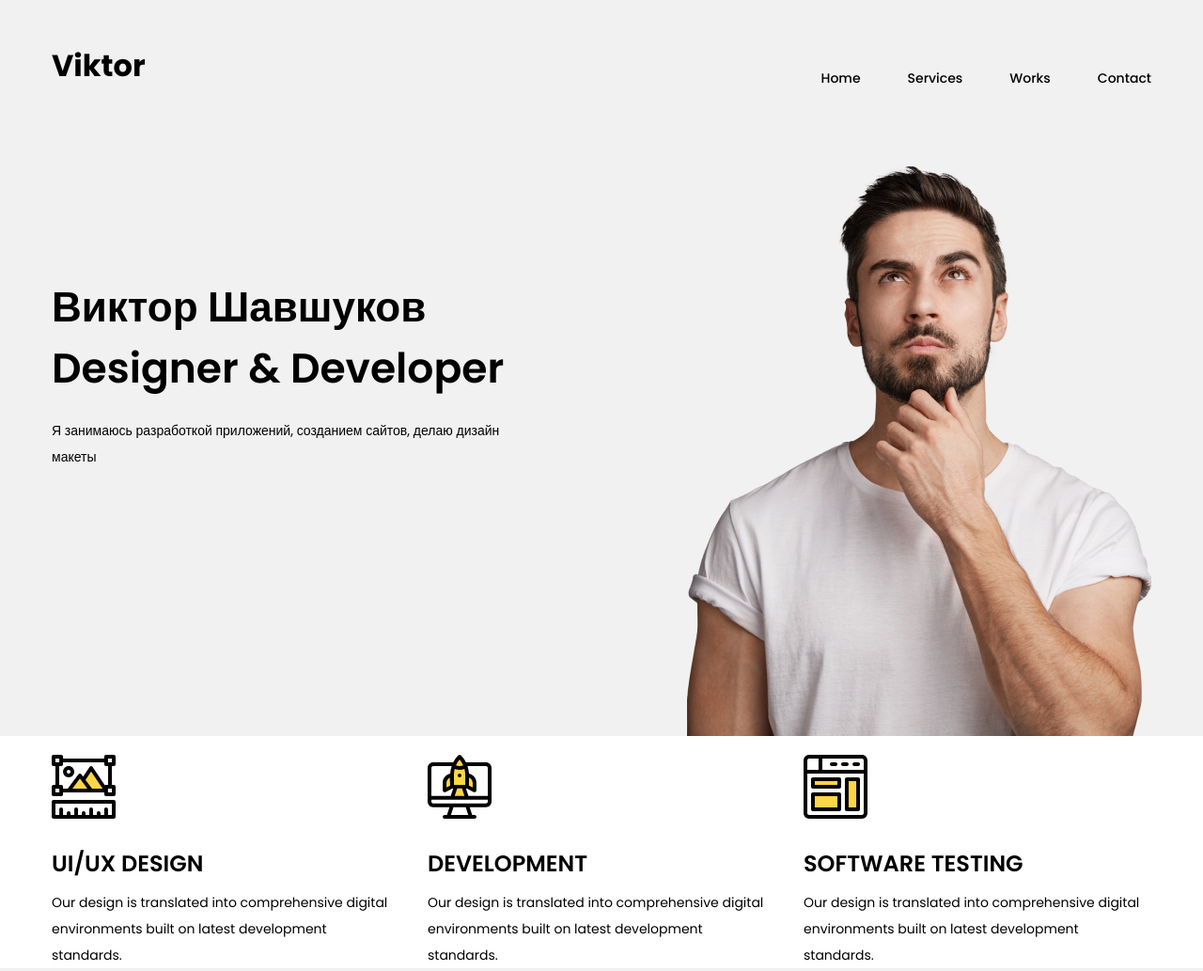
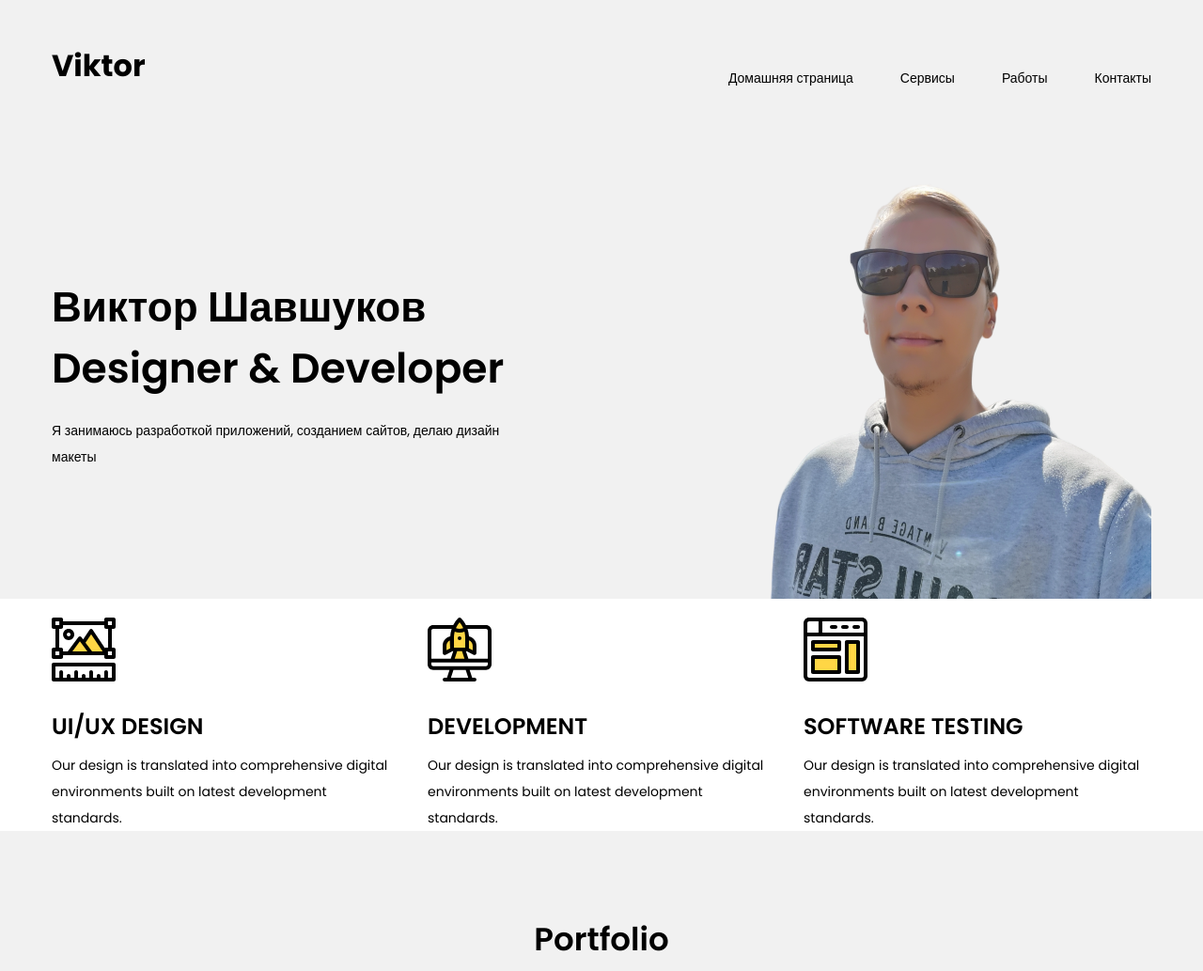
Before and after one commit to iKanzo/Blog, a plain HTML site: page index.html in a window 1280 px wide. Shown: the top 1033 px of the page at 94% size. Drawn offline with Linux system fonts and the light colour scheme.

Commit message:
Add files via upload

```diff
--- a/css/style.css
+++ b/css/style.css
@@ -66,6 +66,10 @@ body{
 
 .header_content p{
    line-height: 2;
+}
+
+.header_image{
+
 }
 
 /* Service */
--- a/index.html
+++ b/index.html
@@ -5,7 +5,7 @@
    <meta http-equiv="X-UA-Compatible" content="IE=edge">
    <meta name="viewport" content="width=device-width, initial-scale=1.0">
    <title>My blog</title>
-   <link rel="stylesheet" href="https://github.com/iKanzo/Blog/blob/main/css/style.css">
+   <link rel="stylesheet" href="/css/style.css">
 </head>
 <body>
    <header class="header">
@@ -15,10 +15,10 @@
             <a href="#!" class="logo">Viktor</a>
             <nav class="nav">
                <ul class="nav_list">
-                  <li class="nav_item"><a href="#!" class="nav_link">Home</a></li>
-                  <li class="nav_item"><a href="#services" class="nav_link">Services</a></li>
-                  <li class="nav_item"><a href="#portfolio" class="nav_link">Works</a></li>
-                  <li class="nav_item"><a href="#contacts" class="nav_link">Contact</a></li>
+                  <li class="nav_item"><a href="#!" class="nav_link">Домашняя страница</a></li>
+                  <li class="nav_item"><a href="#services" class="nav_link">Сервисы</a></li>
+                  <li class="nav_item"><a href="#portfolio" class="nav_link">Работы</a></li>
+                  <li class="nav_item"><a href="#contacts" class="nav_link">Контакты</a></li>
                </ul>
             </nav>
          </div>
@@ -29,7 +29,7 @@
                <p>Я занимаюсь разработкой приложений, созданием сайтов, делаю дизайн макеты</p>
             </div>
             <div class="header_image">
-               <img src="./img/header/hero.png" alt="">
+               <img src="./img/header/1.png" alt="">
             </div>
          </div>
       </div>
```
Also changed, not shown: img/header/1.jpg (added), img/header/1.png (added).
